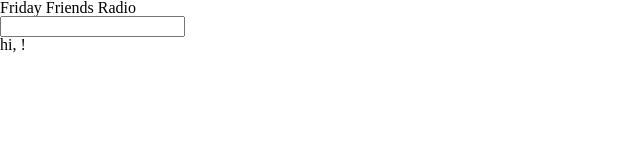
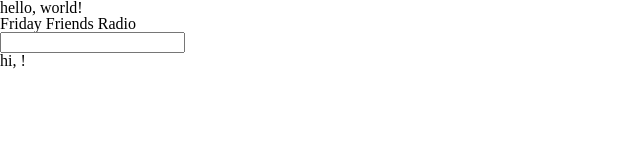
Before and after one commit to mode-a/ffradio, a website: page public/index.html in a window 1280 px wide. Shown: the whole page, without its empty margins (0-640 px from the left). Drawn offline with nearby package versions, Linux system fonts and the light colour scheme.

Commit message:
testing index.html

```diff
--- a/public/index.html
+++ b/public/index.html
@@ -11,6 +11,7 @@
     <script src="js/app.js"></script>
 </head>
 <body ng-app="app">
+	<p>hello, world!</p>
     <header ng-controller="greetingsCtrl as greetings">
         <h1>{{greetings.title}}</h1>
         <input ng-model="greetings.name" />
```
